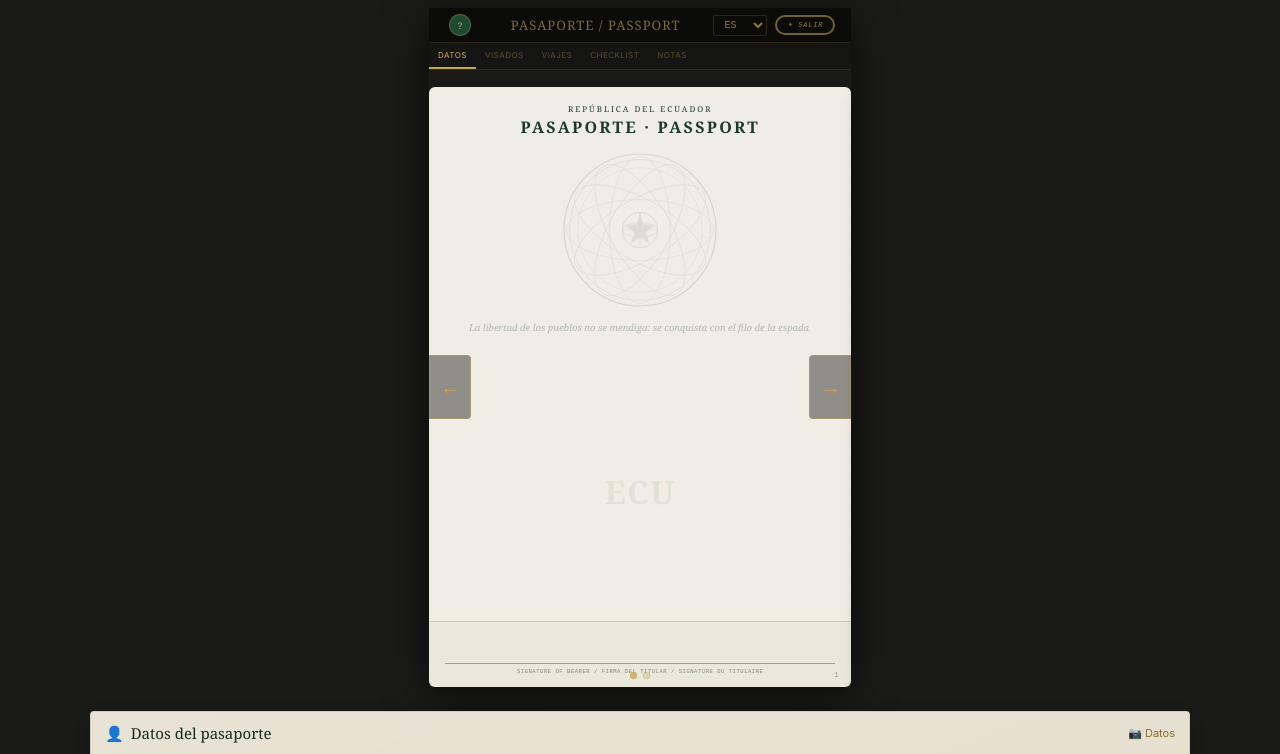
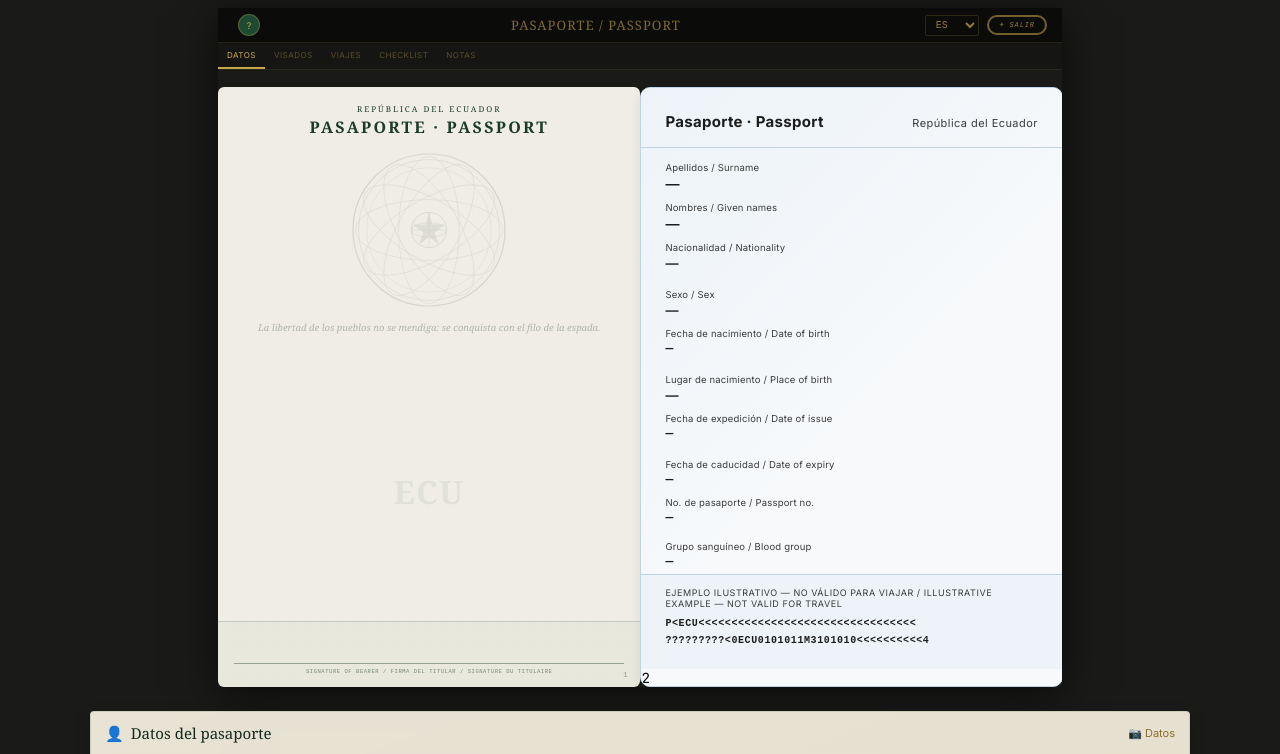
Before and after one commit to traveler-02/My-Passport, a website: page public/pages/dashboard.html in a window 1280 px wide. Both pictures are taken after a click on the element 639 px from the left and 249 px from the top of the page. Shown: the top 754 px of the page. Drawn offline with Linux system fonts and the light colour scheme; no server answers; a web font is replaced by a local one.

Commit message:
Add files via upload

```diff
--- a/public/pages/dashboard.html
+++ b/public/pages/dashboard.html
@@ -75,14 +75,13 @@ body{background:#1a1a18;font-family:var(--ffs);font-size:14px;padding-top:0;}
   border-radius:0;
   overflow:hidden;
   box-shadow:0 8px 40px rgba(0,0,0,0.6);
-  /* FIX-VISUAL-1: bound width by whichever is tighter — the container's
-     own width, or the width implied by available viewport height at the
-     correct TD3 ratio (88/125 = 0.704). This replaces a fragile
-     max-height clamp on the pages themselves, which forced height down
-     without shrinking width and silently squashed the passport out of
-     its correct portrait shape on short/wide viewports (e.g. laptop
-     windows). */
-  width: min(100%, calc((100vh - 200px) * 0.704));
+  /* FIX-VISUAL-5: an open spread shows TWO pages side by side, so its
+     width:height ratio is double a single page's (2 x 88 : 125 = 1.408:1),
+     not a single page's 0.704:1. Using the single-page ratio here made
+     the whole spread render too narrow — each half-page then rendered at
+     roughly half a portrait page's width, which is why fields looked
+     cramped/clipped. */
+  width: min(100%, calc((100vh - 200px) * 1.408));
   max-width: 100%;
   margin:0 auto;
 }
@@ -151,66 +150,30 @@ body{background:#1a1a18;font-family:var(--ffs);font-size:14px;padding-top:0;}
 .tab:hover{color:var(--gold2);}
 .tab.active{color:var(--gold);border-bottom-color:var(--gold);}
 
-/* Open passport = landscape book */
+/* FIX-VISUAL-5: real passports, once opened, show BOTH facing pages at
+   once side by side (that's what makes an open passport read as a wide/
+   landscape shape — two portrait pages next to each other). This used to
+   slide between one page at a time with arrows, which is why it never
+   looked like an open book no matter how the CSS ratio was tuned. */
 .spread{
   position: relative;
   width: 100%;
   overflow: hidden;
 }
-/* Page viewer: shows one page at a time */
 .page-viewer {
   display: flex;
   flex-direction: row;
   flex-wrap: nowrap;
-  /* 200% wide so each 50% child = 100vw */
-  width: 200%;
-  transition: transform 0.4s cubic-bezier(0.25,0.46,0.45,0.94);
+  width: 100%;
 }
 .page-viewer.show-right {
-  transform: translateX(-50%);
-}
-/* Navigation arrows */
-.page-nav {
-  position: absolute;
-  top: 50%;
-  transform: translateY(-50%);
-  z-index: 10;
-  background: rgba(0,0,0,0.4);
-  border: 1px solid rgba(201,168,76,0.4);
-  color: rgba(201,168,76,0.9);
-  width: 42px;
-  height: 64px;
-  display: flex;
-  align-items: center;
-  justify-content: center;
-  cursor: pointer;
-  font-size: 20px;
-  font-weight: bold;
-  transition: all 0.2s;
-  user-select: none;
-  border-radius: 4px;
-}
-.page-nav:hover { background:rgba(0,0,0,0.6); color:var(--gold); }
-.page-nav-left  { left:0; border-radius:0 4px 4px 0; }
-.page-nav-right { right:0; border-radius:4px 0 0 4px; }
-.page-indicator {
-  position:absolute;
-  bottom:8px;
-  left:50%;
-  transform:translateX(-50%);
-  display:flex;
-  gap:6px;
-  z-index:10;
-}
-.page-dot {
-  width:7px; height:7px;
-  border-radius:50%;
-  background:rgba(201,168,76,0.3);
-  border:1px solid rgba(201,168,76,0.4);
-  transition:background 0.2s;
-  cursor:pointer;
-}
-.page-dot.active { background:rgba(201,168,76,0.8); }
+  /* No-op now that both pages render together; class kept so existing
+     JS (swipe/dots) doesn't error, it just has nothing to animate. */
+  transform: none;
+}
+/* Arrows/dots existed to flip between the two halves one at a time —
+   no longer needed now that both are visible at once. */
+.page-nav, .page-indicator { display: none; }
 .page{
   background:var(--page);
   padding:20px 18px;
@@ -235,15 +198,20 @@ body{background:#1a1a18;font-family:var(--ffs);font-size:14px;padding-top:0;}
 /* Mobile: swipe carousel */
 @media(max-width:700px){
   body { overflow-x: hidden; }
-  /* Mobile: page-nav arrows smaller */
-  .page-nav { width:28px; height:44px; font-size:14px; }
-  /* Pages fill viewport width */
+  /* FIX-VISUAL-5: on narrow screens, two half-width pages side by side
+     would be too small to read. Stack them vertically instead — both
+     pages are still shown (no arrows/carousel), just top-to-bottom. */
+  .page-viewer { flex-direction: column; }
   .page,
+  .page-l,
   .spread #pp-left,
   .spread #pp-right {
+    width: 100% !important;
+    min-width: 100% !important;
+    flex: 0 0 auto !important;
     aspect-ratio: 88/125;
-    min-height: 70vw;
-  }
+  }
+  .pbook { width: 100% !important; max-width: 420px; }
 }
 .page::after{content:"";position:absolute;inset:0;background-image:repeating-linear-gradient(0deg,transparent,transparent 23px,rgba(100,120,100,0.05) 23px,rgba(100,120,100,0.05) 24px),repeating-linear-gradient(90deg,transparent,transparent 23px,rgba(100,120,100,0.05) 23px,rgba(100,120,100,0.05) 24px);pointer-events:none;}
 .page>*{position:relative;z-index:1;}
@@ -624,24 +592,31 @@ body{background:#1a1a18;font-family:var(--ffs);font-size:14px;padding-top:0;}
   flex-direction: column;
   flex: 1;
   min-height: 0;
-  overflow: hidden;
-  padding: 16px 24px 8px;
-  gap: 16px;
+  /* FIX-VISUAL-5b: this was `overflow: hidden`, which silently clipped
+     fields that didn't fit the page's fixed height — several fields
+     (given names, nationality, sex, dates, passport no., blood group,
+     authority) were rendering but invisible below the fold. auto is a
+     safety net: with the tighter spacing below everything should fit
+     without scrolling in the normal case, but nothing is ever silently
+     lost if it doesn't. */
+  overflow-y: auto;
+  padding: 14px 24px 6px;
+  gap: 10px;
 }
 
 /* ── FIELDS GRID (full width, 8px-grid aligned) ── */
 .td3-fields-col {
   display: grid;
   grid-template-columns: 1fr 1fr;
-  gap: 16px 24px;
+  gap: 8px 24px;
   min-width: 0;
-  overflow: hidden;
-}
-.td3-field { display: flex; flex-direction: column; gap: 4px; grid-column: span 1; }
+  flex-shrink: 0;
+}
+.td3-field { display: flex; flex-direction: column; gap: 2px; grid-column: span 1; }
 .td3-field:nth-child(1), .td3-field:nth-child(2) { grid-column: 1 / -1; } /* surname, given: full width */
 .td3-lbl {
   font-family: var(--doc-ff);
-  font-size: 10px;
+  font-size: 9.5px;
   font-weight: 400;
   color: var(--doc-gray);
   letter-spacing: 0.02em;
@@ -649,7 +624,7 @@ body{background:#1a1a18;font-family:var(--ffs);font-size:14px;padding-top:0;}
 }
 .td3-val {
   font-family: var(--doc-ff);
-  font-size: 15px;
+  font-size: 14px;
   font-weight: 600;
   color: var(--doc-black);
   letter-spacing: 0;
```
